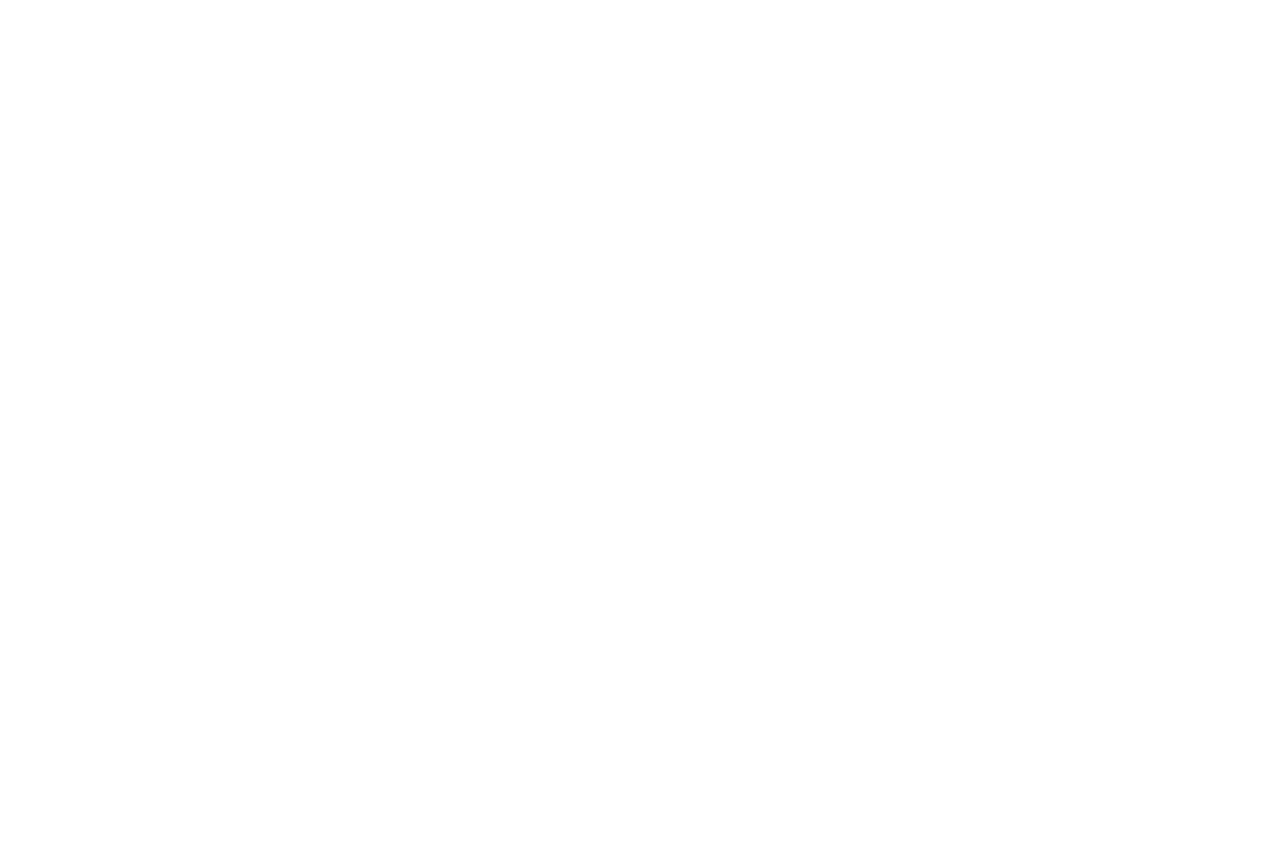
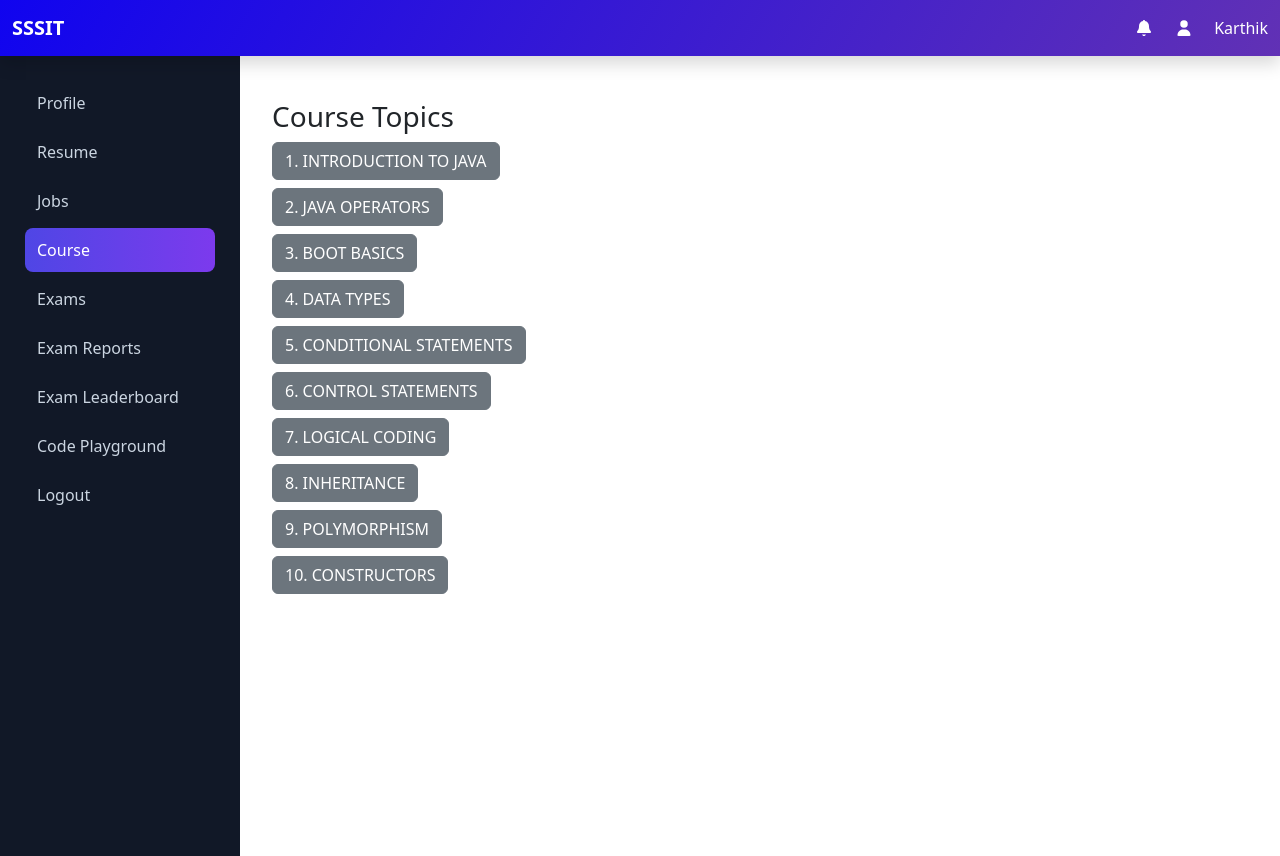
Before and after one commit to sssituser/python12to1pmmainproject, a React (Vite) app in the folder placementapp/: page /course/1 in a window 1280 px wide. Before the commit this address had no page. Before the commit the page ends 800 px from the top, so only its background shows below. Built offline with nearby package versions, Linux system fonts and the light colour scheme.

Commit message:
courses page modified

```diff
--- a/placementapp/src/App.jsx
+++ b/placementapp/src/App.jsx
@@ -1,6 +1,9 @@
 import { Route, Routes } from "react-router-dom";
 import Dashboard from "./Layout/Dashboard";
 import Course from "./pages/Course";
+import CourseTopics from "./pages/CourseTopics";
+import TopicVideo from "./pages/TopicVideo";
+
 import ExamLeaderboard from "./pages/ExamLeaderboard";
 import ExamReports from "./pages/ExamReports";
 import Exams from "./pages/Exams";
@@ -20,12 +23,18 @@ function App() {
         <Route path="profile" element={<Profile />} />
         <Route path="resume" element={<Resume />} />
         <Route path="jobs" element={<Jobs />} />
+
+        {/* COURSE */}
         <Route path="course" element={<Course />} />
+        <Route path="course/:courseId" element={<CourseTopics />} />
+        <Route path="course/video/:topicId" element={<TopicVideo />} />
 
+        {/* EXAMS */}
         <Route path="exams" element={<Exams />} />
         <Route path="exam-reports" element={<ExamReports />} />
         <Route path="exam-leaderboard" element={<ExamLeaderboard />} />
 
+        {/* PLAYGROUND */}
         <Route path="playground" element={<Playground />} />
         <Route path="playground/:language" element={<PlaygroundDetail />} />
 
--- a/placementapp/src/pages/Course.jsx
+++ b/placementapp/src/pages/Course.jsx
@@ -1,68 +1,78 @@
 import React from "react";
+import { useNavigate } from "react-router-dom";
 
 export default function Course() {
+
+  const navigate = useNavigate();
+
   const courses = [
     {
       id: 1,
       title: "Java FullStack",
       description: "Learn Java from basics to advanced",
-
     },
     {
       id: 2,
       title: "Python FullStack",
       description: "Complete Python programming course",
-
     },
     {
       id: 3,
       title: "JavaScript",
       description: "Master JavaScript concepts",
-
     },
     {
       id: 4,
       title: ".Net FullStack",
       description: "Learn .Net from basics understand all concepts",
-
     },
     {
       id: 5,
       title: "UI FullStack",
       description: "Learn complete ui html,css,js,angular js,vuejs",
-
     },
     {
       id: 6,
       title: "MERN Stack",
-      description: "Master MangoDB,Node Js,Express Js,React Js concepts",
-
+      description: "Master MongoDB,Node Js,Express Js,React Js concepts",
     },
     {
       id: 7,
       title: "Data Science",
       description: "Data Science is explained clearly",
-
     }
   ];
 
   return (
     <div className="container mt-4">
+
       <h2>Courses</h2>
 
       <div className="row">
+
         {courses.map((course) => (
           <div className="col-md-4" key={course.id}>
+
             <div className="card mb-3">
 
               <div className="card-body">
                 <h5 className="card-title">{course.title}</h5>
                 <p className="card-text">{course.description}</p>
-                <button className="btn btn-primary">View Course</button>
+
+                <button
+                  className="btn btn-primary"
+                  onClick={() => navigate(`/course/${course.id}`)}
+                >
+                  View Course
+                </button>
+
               </div>
+
             </div>
+
           </div>
         ))}
+
       </div>
 
     </div>
--- /dev/null
+++ b/placementapp/src/pages/CourseTopics.jsx
@@ -0,0 +1,39 @@
+import React from "react";
+import { useParams, useNavigate } from "react-router-dom";
+
+export default function CourseTopics() {
+
+  const { courseId } = useParams();
+  const navigate = useNavigate();
+
+  const topics = {
+    1: ["1.  Introduction to Java","2.  java operators" ,"3.  Boot basics", "4.  Data Types","5.  Conditional Statements","6.  Control Statements","7. Logical coding","8. Inheritance","9.   Polymorphism","10.  Constructors"],
+    2: ["1. Python Basics","2. Introduction to variables,data types,operators","3. Loops","4. Advanced Java"],
+    3: ["1. JS Basics", "2. ES6", "3. React JS"],
+    4: ["1. Introduction to .Net","2.Data types","3.Operators"],
+    5: ["1. Html Heading Tags","2. Inline elements","3. Block level Elements","4.Anchor Tags"],
+    6: ["1.Mongodb basics","2.basic commands","3.sorting,filter","4.Nodejs introduction"],
+    7: ["1.Introduction to Data science","2.python basics","3.Looping statements"]
+  };
+
+  return (
+    <div className="container mt-4">
+
+      <h3>Course Topics</h3>
+
+      {topics[courseId]?.map((topic, index) => (
+        <div key={index} className="mb-2">
+
+          <button
+            className="btn btn-secondary"
+            onClick={() => navigate(`/course/video/${index}`)}
+          >
+            {topic}
+          </button>
+
+        </div>
+      ))}
+
+    </div>
+  );
+}
--- /dev/null
+++ b/placementapp/src/pages/TopicVideo.jsx
@@ -0,0 +1,28 @@
+import React from "react";
+import { useParams } from "react-router-dom";
+
+export default function TopicVideo() {
+
+  const { topicId } = useParams();
+
+  const videos = {
+    0: "https://www.youtube.com/embed/eIrMbAQSU34",
+    1: "https://www.youtube.com/embed/Ke90Tje7VS0",
+    2: "https://www.youtube.com/embed/Oe421EPjeBE"
+  };
+
+  return (
+    <div className="container mt-4">
+
+      <h3>Course Video</h3>
+
+      <iframe
+        width="700"
+        height="400"
+        src={videos[topicId]}
+        title="video"
+      ></iframe>
+
+    </div>
+  );
+}
```
